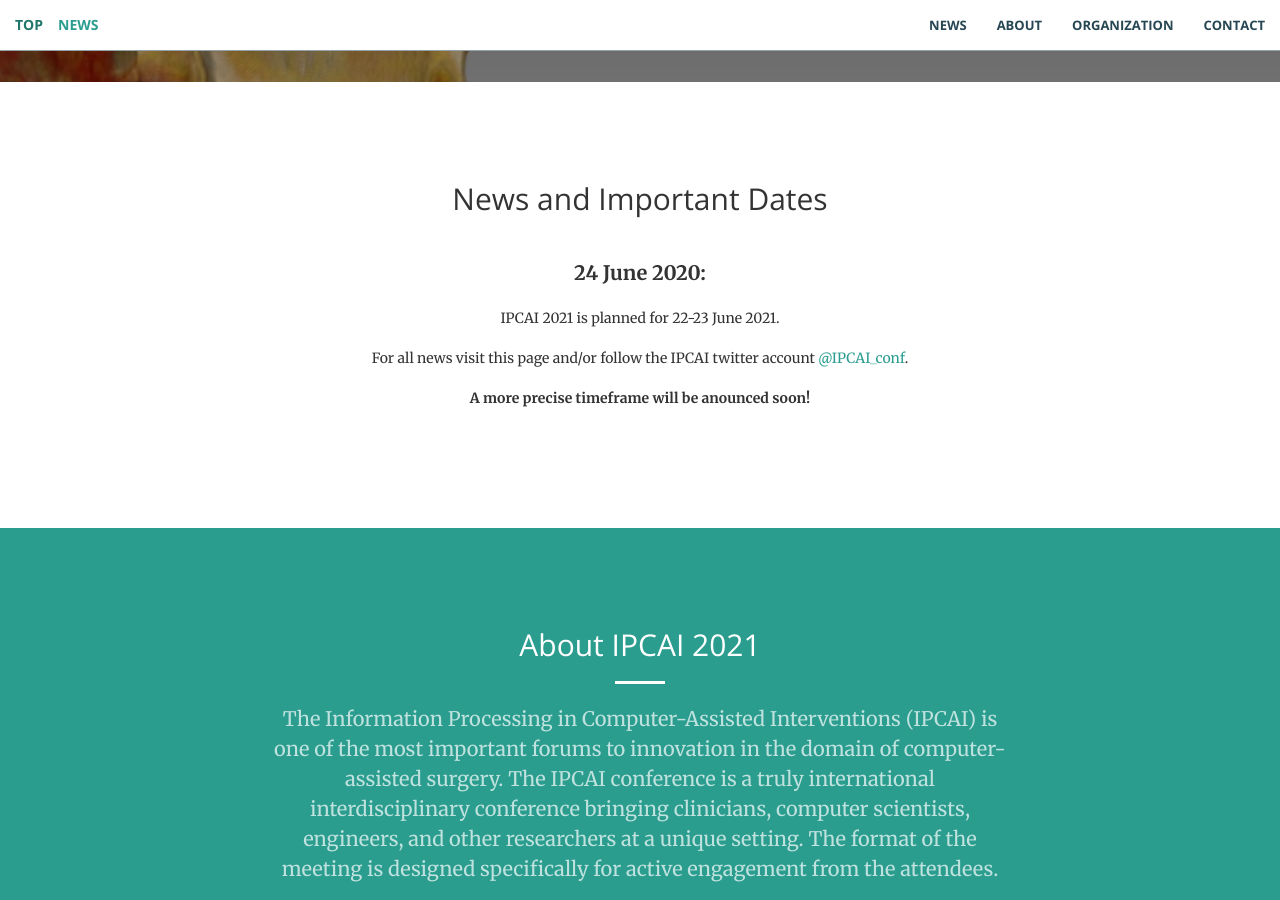
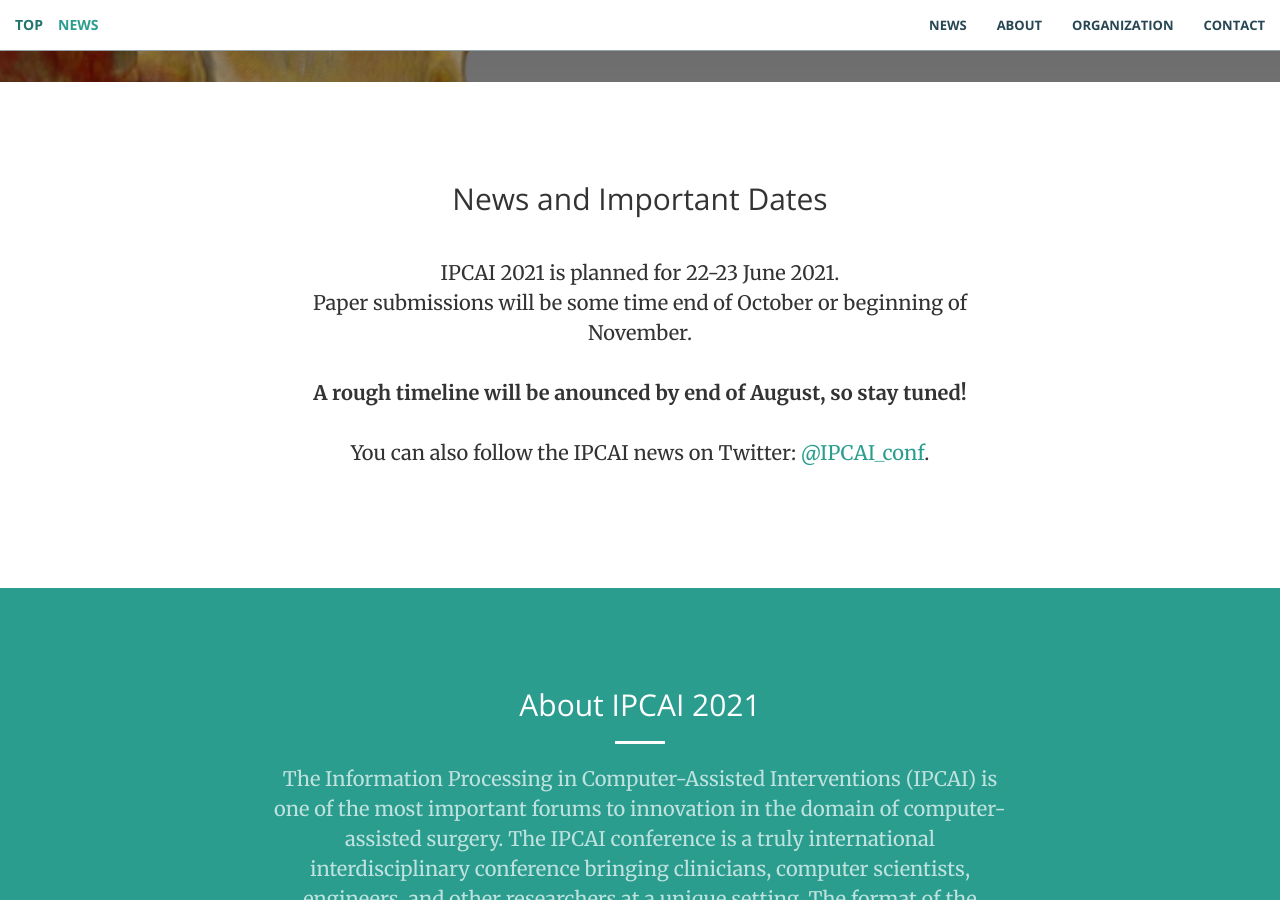
Before and after one commit to ipcai2021/ipcai2021.github.io, a Jekyll site: the page built from index.html, in a window 1280 px wide and 900 px high, scrolled down 818 px. Built offline with Jekyll 4.4.1, drawn with Linux system fonts in a browser that asks for light colours.

Commit message:
Update news.html

```diff
--- a/_includes/news.html
+++ b/_includes/news.html
@@ -4,11 +4,11 @@
             <div class="col-lg-8 col-lg-offset-2 text-center">
                 <h2 class="section-heading">News and Important Dates</h2>
                 <hr class="light">
-					<p><strong>24 June 2020:</strong></p>
-					IPCAI 2021 is planned for 22-23 June 2021. </br></br>
-					For all news visit this page and/or follow the IPCAI twitter account <a href="https://twitter.com/IPCAI_conf" target="_blank">@IPCAI_conf</a>.</br></br>
-					<strong>A more precise timeframe will be anounced soon!</strong>
-					</br></br>
+		<p> IPCAI 2021 is planned for 22-23 June 2021. </br>
+		Paper submissions will be some time end of October or beginning of November.<br><br>
+		<strong>A rough timeline will be anounced by end of August, so stay tuned!</strong><br><br>
+		You can also follow the IPCAI news on Twitter: <a href="https://twitter.com/IPCAI_conf" target="_blank">@IPCAI_conf</a>.
+		</p>
             </div>
         </div>
     </div>
```
